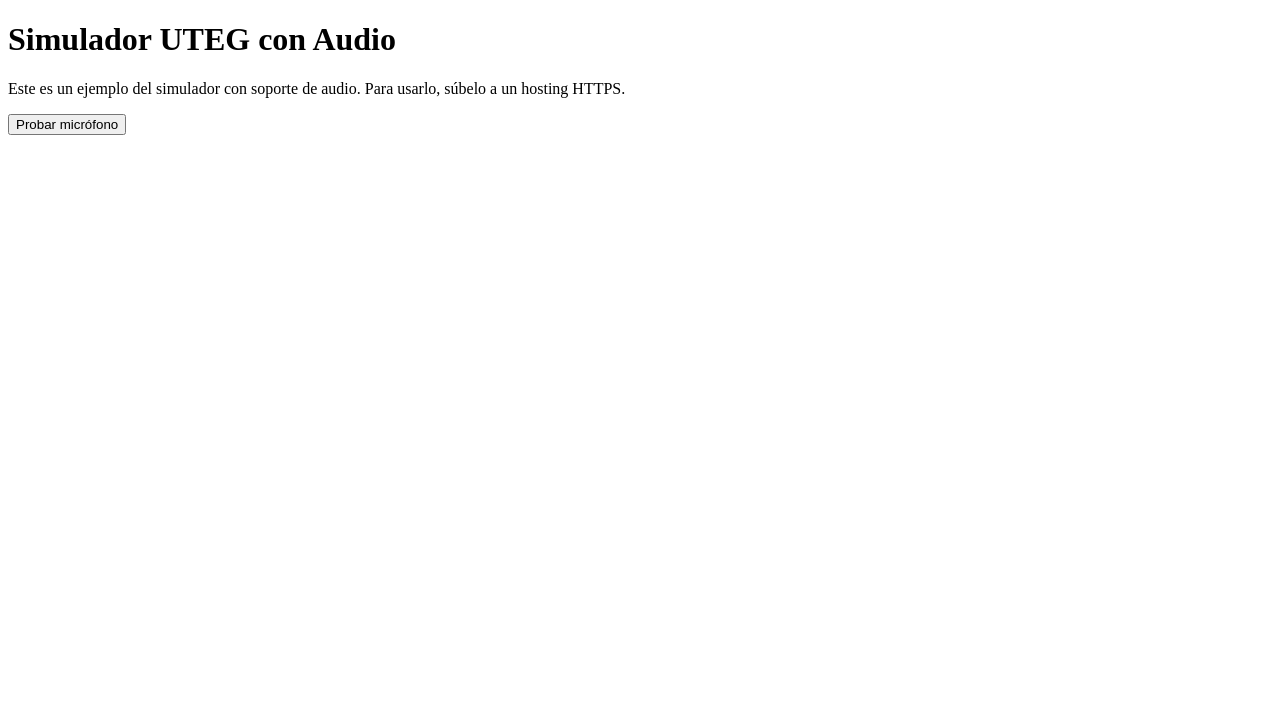
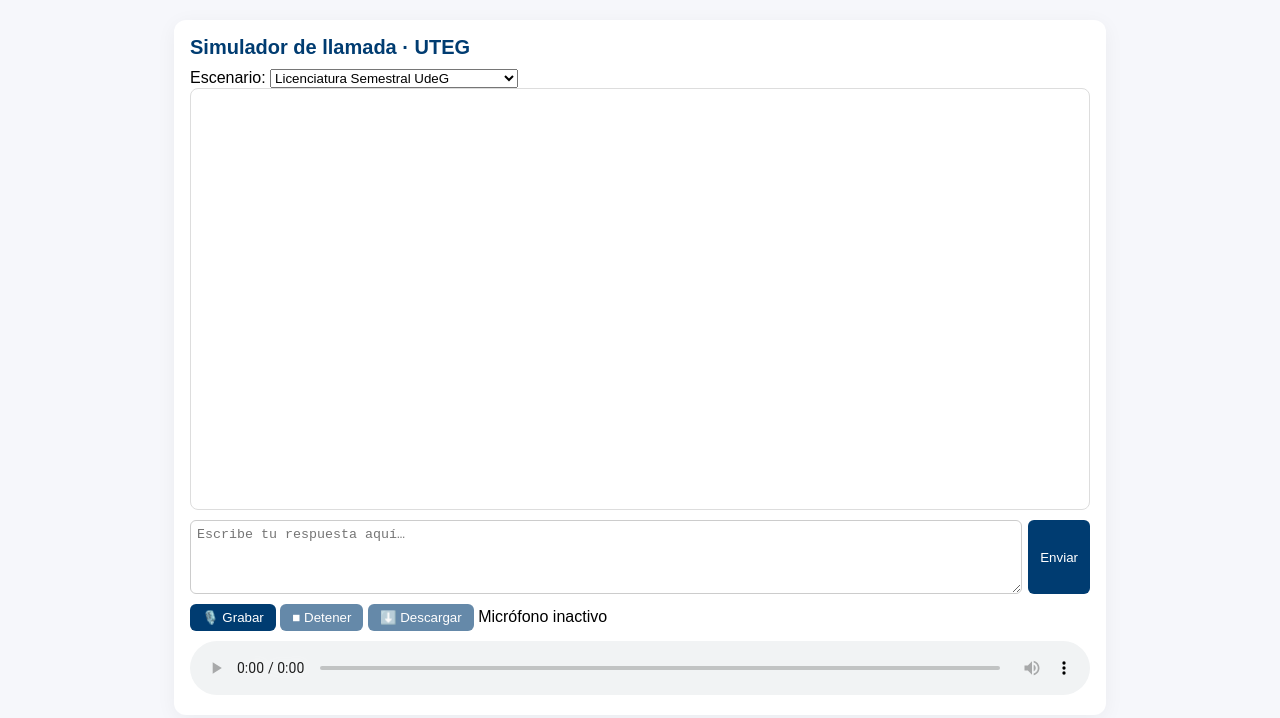
Before and after one commit to luisraygosa-bot/simulador-uteg, a plain HTML site: page index.html in a window 1280 px wide. Drawn offline with Linux system fonts and the light colour scheme.

Commit message:
Add files via upload

```diff
--- a/index.html
+++ b/index.html
@@ -1,22 +1,63 @@
 <!DOCTYPE html>
 <html lang="es">
 <head>
-<meta charset="utf-8">
-<title>Simulador UTEG con Audio</title>
+<meta charset="utf-8" />
+<meta name="viewport" content="width=device-width, initial-scale=1" />
+<title>Simulador UTEG · Simple + Audio</title>
+<style>
+  body{font-family:sans-serif;margin:0;padding:0;background:#f6f7fb}
+  .wrap{max-width:900px;margin:20px auto;padding:16px;background:#fff;border-radius:12px;box-shadow:0 4px 20px rgba(0,0,0,.05)}
+  h1{font-size:20px;margin:0 0 10px;color:#003C71}
+  .chat{border:1px solid #ddd;border-radius:8px;height:400px;overflow:auto;padding:10px;margin-bottom:10px}
+  .msg{margin-bottom:8px;padding:6px 10px;border-radius:8px;max-width:70%}
+  .ai{background:#eefaf7;border:1px solid #cdeee2}
+  .you{background:#eef4ff;border:1px solid #d7e5ff;margin-left:auto}
+  .composer{display:flex;gap:6px}
+  textarea{flex:1;resize:vertical;min-height:60px;padding:6px;border-radius:6px;border:1px solid #ccc}
+  button{padding:6px 12px;border:none;border-radius:6px;background:#003C71;color:#fff;cursor:pointer}
+  button:disabled{opacity:0.6;cursor:not-allowed}
+</style>
 </head>
 <body>
-<h1>Simulador UTEG con Audio</h1>
-<p>Este es un ejemplo del simulador con soporte de audio. Para usarlo, súbelo a un hosting HTTPS.</p>
+<div class="wrap">
+  <h1>Simulador de llamada · UTEG</h1>
+  <label>Escenario:</label>
+  <select id="scenario">
+    <option value="0">Licenciatura Semestral UdeG</option>
+    <option value="1">Licenciatura Cuatrimestral (CEP/SEP)</option>
+    <option value="2">Bachillerato Intensivo (BIS)</option>
+    <option value="3">Bachillerato General (BGC)</option>
+  </select>
+  <div id="chat" class="chat"></div>
+  <div class="composer">
+    <textarea id="input" placeholder="Escribe tu respuesta aquí…"></textarea>
+    <button id="send">Enviar</button>
+  </div>
+  <div style="margin-top:10px">
+    <button id="recBtn">🎙️ Grabar</button>
+    <button id="stopBtn" disabled>■ Detener</button>
+    <button id="dlBtn" disabled>⬇️ Descargar</button>
+    <span id="recStatus">Micrófono inactivo</span>
+  </div>
+  <audio id="player" controls style="margin-top:10px;width:100%"></audio>
+</div>
 <script>
-async function testMic(){
-  try{
-    const stream = await navigator.mediaDevices.getUserMedia({ audio: true });
-    alert("Micrófono OK: " + stream.getTracks().length + " pista(s)");
-  }catch(err){
-    alert("Error al acceder al micrófono: " + err.name + " — " + err.message);
-  }
-}
+const escenarios=[
+ "Licenciatura Semestral UdeG",
+ "Licenciatura Cuatrimestral (CEP/SEP)",
+ "Bachillerato Intensivo (BIS)",
+ "Bachillerato General (BGC)"
+];
+const chat=document.getElementById("chat"),input=document.getElementById("input");
+function addMsg(who,text){const d=document.createElement("div");d.className="msg "+who;d.textContent=text;chat.appendChild(d);chat.scrollTop=chat.scrollHeight;}
+document.getElementById("send").onclick=()=>{const t=input.value.trim();if(!t)return;addMsg("you",t);input.value="";setTimeout(()=>addMsg("ai","Gracias por tu respuesta sobre "+escenarios[document.getElementById("scenario").value]+"."),500);};
+// ==== Audio ====
+const recBtn=document.getElementById("recBtn"),stopBtn=document.getElementById("stopBtn"),dlBtn=document.getElementById("dlBtn"),player=document.getElementById("player"),recStatus=document.getElementById("recStatus");
+let mediaRec,chunks=[],lastBlob;
+async function ensureMic(){try{return await navigator.mediaDevices.getUserMedia({audio:true});}catch(e){alert("No pude acceder al micrófono: "+e.message);}}
+recBtn.onclick=async()=>{const stream=await ensureMic();if(!stream)return;chunks=[];mediaRec=new MediaRecorder(stream);mediaRec.ondataavailable=e=>{if(e.data.size>0)chunks.push(e.data);};mediaRec.onstop=()=>{lastBlob=new Blob(chunks,{type:"audio/webm"});player.src=URL.createObjectURL(lastBlob);dlBtn.disabled=false;recStatus.textContent="Grabado listo";};mediaRec.start();recBtn.disabled=true;stopBtn.disabled=false;recStatus.textContent="Grabando…";};
+stopBtn.onclick=()=>{if(mediaRec&&mediaRec.state!=="inactive"){mediaRec.stop();recBtn.disabled=false;stopBtn.disabled=true;}};
+dlBtn.onclick=()=>{if(!lastBlob)return;const a=document.createElement("a");a.href=URL.createObjectURL(lastBlob);a.download="respuesta.webm";a.click();};
 </script>
-<button onclick="testMic()">Probar micrófono</button>
 </body>
 </html>
```
